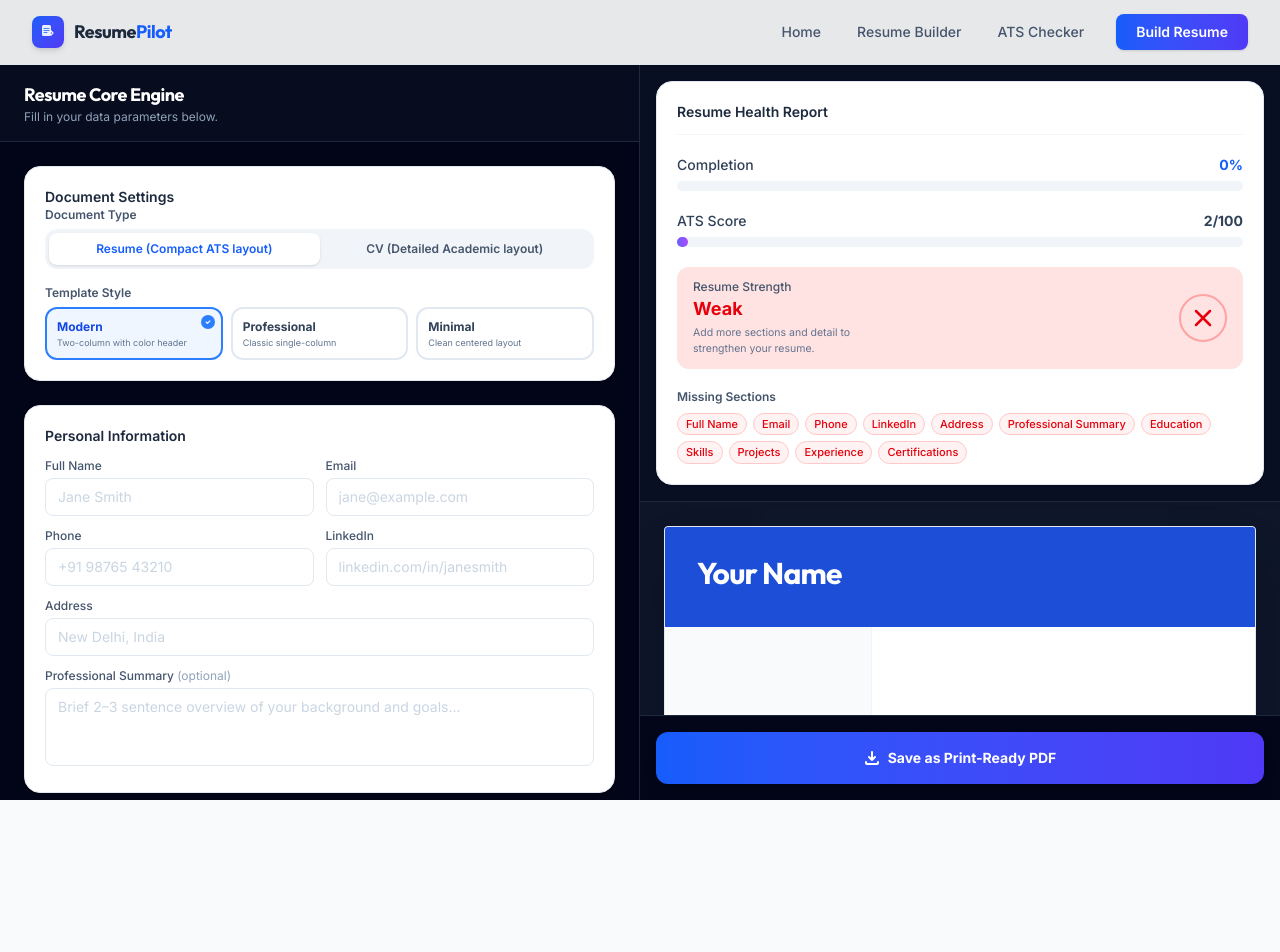
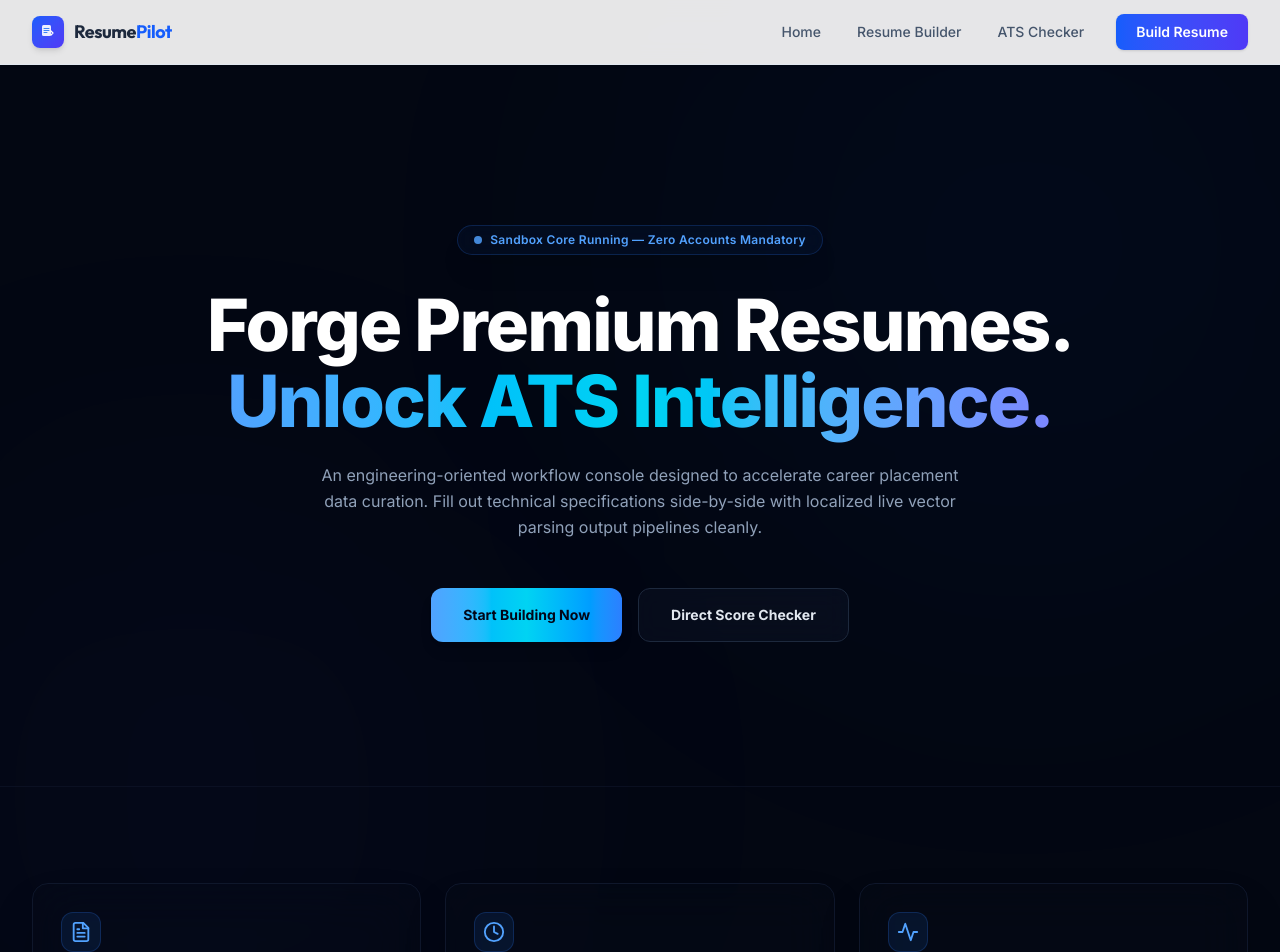
Before and after one commit to S-Gijbile-19/Resume-Builder, a Next.js app in the folder resume-pilot/: page / in a window 1280 px wide. Shown: the top 952 px of the page. Before the commit the page ends 800 px from the top, so only its background shows below. Built offline with nearby package versions, Linux system fonts and the light colour scheme.

Commit message:
improved landing page with hero section and feature overview

```diff
--- a/resume-pilot/app/builder/page.tsx
+++ b/resume-pilot/app/builder/page.tsx
@@ -38,106 +38,99 @@ export default function BuilderPage() {
   const resumeText = resumeDataToText(data);
   const atsResult = calculateATSScore(resumeText);
 
-  // 💡 DETACHED SNAPSHOT PRINT ENGINE (CRASH-PROOF)
+  // 💡 FIXED DYNAMIC CONTAINER PRINT MATRIX FOR EXTENSIONS (CLEARS ALL OKLCH/LAB ERRORS)
   const handleDownload = async () => {
     setDownloading(true);
     try {
+      if (window.innerWidth < 1024) setActiveTab("preview");
+      await new Promise((r) => setTimeout(r, 300));
+
       const html2canvas = (await import("html2canvas")).default;
       const jsPDF = (await import("jspdf")).default;
 
-      // 1. Create an isolated off-screen wrapper to clear Tailwind v4 lab/oklch spaces
-      const printWrapper = document.createElement("div");
-      printWrapper.style.position = "absolute";
-      printWrapper.style.left = "-9999px";
-      printWrapper.style.top = "0px";
-      printWrapper.style.width = "794px"; // Standard A4 Width at 96 DPI
-      printWrapper.style.backgroundColor = "#ffffff";
-      printWrapper.style.color = "#000000";
+      const element = previewRef.current;
+      if (!element) return;
 
-      // 2. Clone the inner template markup directly into our safe wrapper
-      if (previewRef.current) {
-        printWrapper.innerHTML = previewRef.current.innerHTML;
-
-        // Strip any dangerous styles manually from the inner elements before processing
-        printWrapper.querySelectorAll("*").forEach((node) => {
-          const el = node as HTMLElement;
-          el.style.animation = "none";
-          el.style.transition = "none";
-          // If any child template container has native modern inline backgrounds, fall back to safe Hex
-          if (el.style.backgroundColor.includes("lab") || el.style.backgroundColor.includes("oklch")) {
-            el.style.backgroundColor = "#ffffff";
-          }
-        });
-
-        document.body.appendChild(printWrapper);
-      } else {
-        throw new Error("Canvas source element context missing.");
-      }
-
-      // 3. Point html2canvas to the sanitized off-screen container
-      const canvas = await html2canvas(printWrapper, {
+      const canvas = await html2canvas(element, {
         scale: 2,
         useCORS: true,
-        logging: false,
+        logging: true,
         backgroundColor: "#ffffff",
+        foreignObjectRendering: false,
+        removeContainer: true,
+        onclone: (clonedDoc: Document) => {
+          clonedDoc.querySelectorAll("*").forEach((el) => {
+            const htmlEl = el as HTMLElement;
+            htmlEl.style.animation = "none";
+            htmlEl.style.transition = "none";
+
+            const computedStyle = window.getComputedStyle(htmlEl);
+            if (computedStyle.backgroundColor.includes("lab(") || computedStyle.backgroundColor.includes("oklch(")) {
+              htmlEl.style.backgroundColor = "#ffffff";
+            }
+            if (computedStyle.color.includes("lab(") || computedStyle.color.includes("oklch(")) {
+              htmlEl.style.color = "#1f2937";
+            }
+            if (htmlEl.style.backgroundImage?.includes("lab(") || htmlEl.style.backgroundImage?.includes("oklch(")) {
+              htmlEl.style.backgroundImage = "none";
+            }
+          });
+        },
       });
-
-      // 4. Cleanup the temporary wrapper immediately
-      document.body.removeChild(printWrapper);
 
       const imgData = canvas.toDataURL("image/png");
       const pdf = new jsPDF({ orientation: "portrait", unit: "mm", format: "a4" });
       const pdfWidth = pdf.internal.pageSize.getWidth();
       const pdfHeight = (canvas.height * pdfWidth) / canvas.width;
-
       pdf.addImage(imgData, "PNG", 0, 0, pdfWidth, pdfHeight);
-      pdf.save(`${data.fullName.trim().replace(/\s+/g, "_") || "ResumePilot_Build"}.pdf`);
+      pdf.save(`${data.fullName.trim().replace(/\s+/g, "_") || "resume"}.pdf`);
     } catch (err) {
-      console.error("Detached print routine error:", err);
-      alert("PDF compilation failed due to styles conflict. Please check your data fields.");
+      console.error("PDF export failed:", err);
+      alert("PDF export failed. Please verify configurations layout context.");
     } finally {
       setDownloading(false);
     }
   };
 
   return (
-    <div className="flex flex-col h-screen w-screen bg-slate-900 text-slate-100 overflow-hidden">
+    <div className="flex flex-col h-screen bg-slate-50 overflow-hidden">
       <Navbar />
 
-      {/* 💻 MODERN SPLIT SCREEN INTERACTIVE WORKSPACE */}
-      <div className="flex flex-1 overflow-hidden relative">
+      {/* 💻 TRUE SPLIT SCREEN LAYOUT WRAPPER CONTROLLER */}
+      <div className="flex flex-col lg:flex-row flex-1 overflow-hidden">
 
-        {/* LEFT VIEW: Scrollable Data Input Matrix */}
+        {/* Left Side Panel — Typing Content Inputs Section */}
         <div
-          className={`w-full lg:w-1/2 flex flex-col h-full bg-slate-950 border-r border-slate-800 ${activeTab === "preview" ? "hidden lg:flex" : "flex"
+          className={`w-full lg:w-1/2 flex flex-col h-full bg-white border-r border-slate-200 ${activeTab === "preview" ? "hidden lg:flex" : "flex"
             }`}
         >
-          <div className="px-6 py-4 border-b border-slate-800 bg-slate-900/40 flex justify-between items-center shrink-0">
+          <div className="px-6 py-4 border-b border-slate-200 bg-slate-50 flex justify-between items-center shrink-0">
             <div>
-              <h1 className="text-lg font-bold text-white tracking-tight" style={{ fontFamily: "'Outfit', sans-serif" }}>
-                Resume Core Engine
+              <h1 className="text-xl font-bold text-slate-900" style={{ fontFamily: "'Outfit', sans-serif" }}>
+                Resume Data Core
               </h1>
-              <p className="text-xs text-slate-400">Fill in your information fields below.</p>
+              <p className="text-xs text-slate-500">Modify your data field inputs components below.</p>
             </div>
 
-            {/* Mobile View Tab Controls */}
-            <div className="lg:hidden flex rounded-lg border border-slate-800 p-1 bg-slate-950">
+            {/* Mobile Navigation Interface Link Matrix */}
+            <div className="lg:hidden flex rounded-md border border-slate-200 p-1 bg-white">
               <button
                 onClick={() => setActiveTab("form")}
-                className={`px-3 py-1 text-xs font-semibold rounded-md transition-all ${activeTab === "form" ? "bg-blue-600 text-white" : "text-slate-400"}`}
+                className={`px-3 py-1 text-xs font-semibold rounded-md ${activeTab === "form" ? "bg-blue-600 text-white" : "text-slate-600"}`}
               >
-                Inputs
+                Inputs View
               </button>
               <button
                 onClick={() => setActiveTab("preview")}
-                className={`px-3 py-1 text-xs font-semibold rounded-md transition-all ${activeTab === "preview" ? "bg-blue-600 text-white" : "text-slate-400"}`}
+                className={`px-3 py-1 text-xs font-semibold rounded-md ${activeTab === "preview" ? "bg-blue-600 text-white" : "text-slate-600"}`}
               >
-                Preview & Score
+                Live Preview
               </button>
             </div>
           </div>
 
-          <div className="flex-1 overflow-y-auto p-6 space-y-4 custom-scrollbar bg-slate-950/20">
+          {/* Scrolling Panel Form Entry Body */}
+          <div className="flex-1 overflow-y-auto p-6 space-y-4 custom-scrollbar">
             <BuilderForm
               data={data}
               onChange={setData}
@@ -148,49 +141,33 @@ export default function BuilderPage() {
           </div>
         </div>
 
-        {/* RIGHT VIEW: Independent Live Preview & Score Metrics */}
+        {/* Right Side Panel — Live Resume Mirror Preview & Real-time ATS Analytics Progress */}
         <div
-          className={`w-full lg:w-1/2 flex flex-col h-full bg-slate-900/60 ${activeTab === "form" ? "hidden lg:flex" : "flex"
+          className={`w-full lg:w-1/2 flex flex-col h-full bg-slate-100/60 ${activeTab === "form" ? "hidden lg:flex" : "flex"
             }`}
         >
-          {/* Real-time ATS Analytics Header Panel */}
-          <div className="p-4 border-b border-slate-800 bg-slate-950/40 shrink-0">
+          {/* Real-time Score Tracking Header Node */}
+          <div className="p-4 border-b border-slate-200 bg-white shadow-sm shrink-0">
             <HealthReport data={data} atsScore={atsResult.totalScore} />
           </div>
 
-          {/* Document Render Isolation Layer */}
-          <div className="flex-1 overflow-y-auto p-6 flex flex-col items-center justify-start bg-slate-900/20 custom-scrollbar">
-            <div className="w-full max-w-[800px] bg-white shadow-2xl border border-slate-200 rounded-sm overflow-hidden p-0 shrink-0">
-              {/* This node serves as our clean target context markup provider */}
-              <div ref={previewRef} className="w-full bg-white text-slate-900">
-                <ResumePreview data={data} template={template} />
+          {/* Mirror Render Layout Area */}
+          <div className="flex-1 overflow-y-auto p-6 flex flex-col items-center justify-start custom-scrollbar">
+            <div className="w-full max-w-[820px] bg-white shadow-xl border border-slate-200 rounded-sm overflow-x-auto">
+              <div className="min-w-[760px]">
+                <ResumePreview data={data} template={template} previewRef={previewRef} />
               </div>
             </div>
           </div>
 
-          {/* Persistent Action Footer Link */}
-          <div className="p-4 bg-slate-950 border-t border-slate-800 shrink-0 flex gap-4">
+          {/* Sticky Document Vector Stream Compiler Trigger Footer */}
+          <div className="p-4 bg-white border-t border-slate-200 shrink-0 flex gap-4">
             <button
               onClick={handleDownload}
               disabled={downloading}
-              className="w-full flex items-center justify-center gap-2 py-4 px-6 text-sm font-bold text-white bg-gradient-to-r from-blue-600 to-indigo-600 rounded-xl hover:from-blue-700 hover:to-indigo-700 shadow-lg transition-all duration-200 disabled:opacity-50"
+              className="w-full flex items-center justify-center gap-2 py-3.5 px-6 text-sm font-bold text-white bg-gradient-to-r from-blue-600 to-indigo-600 rounded-xl hover:from-blue-700 hover:to-indigo-700 shadow-md hover:shadow-lg transition-all duration-200 active:scale-[0.99] disabled:opacity-60 disabled:cursor-not-allowed"
             >
-              {downloading ? (
-                <>
-                  <svg className="animate-spin h-4 w-4 text-white" fill="none" viewBox="0 0 24 24">
-                    <circle className="opacity-25" cx="12" cy="12" r="10" stroke="currentColor" strokeWidth="4" />
-                    <path className="opacity-75" fill="currentColor" d="M4 12a8 8 0 018-8V0C5.373 0 0 5.373 0 12h4z" />
-                  </svg>
-                  Isolating Styles Map...
-                </>
-              ) : (
-                <>
-                  <svg width="16" height="16" viewBox="0 0 16 16" fill="none" stroke="currentColor" strokeWidth="2" strokeLinecap="round" strokeLinejoin="round">
-                    <path d="M8 2v8M5 7l3 3 3-3M2 12v1a1 1 0 001 1h10a1 1 0 001-1v-1" />
-                  </svg>
-                  Download Clear Digital PDF
-                </>
-              )}
+              {downloading ? "Compiling Document Matrix..." : "Download Export-Ready PDF"}
             </button>
           </div>
         </div>
--- a/resume-pilot/app/page.tsx
+++ b/resume-pilot/app/page.tsx
@@ -1,207 +1,113 @@
 "use client";
 
-import { useRef, useState } from "react";
+import Link from "next/link";
 import Navbar from "@/components/Navbar";
 import Footer from "@/components/Footer";
-import BuilderForm from "@/components/BuilderForm";
-import ResumePreview from "@/components/ResumePreview";
-import HealthReport from "@/components/HealthReport";
-import { ResumeData, TemplateType } from "@/types/resume";
-import { resumeDataToText, calculateATSScore } from "@/lib/ats";
 
-const defaultData: ResumeData = {
-  documentType: "resume",
-  fullName: "",
-  email: "",
-  phone: "",
-  linkedin: "",
-  address: "",
-  summary: "",
-  education: [{ id: "edu-1", institution: "", degree: "", field: "", startYear: "", endYear: "", gpa: "" }],
-  skills: "",
-  projects: [{ id: "proj-1", name: "", description: "", technologies: "", link: "" }],
-  experience: [{ id: "exp-1", company: "", role: "", startDate: "", endDate: "", description: "", current: false }],
-  certifications: "",
-  achievements: "",
-  languages: "",
-  publications: "",
-  additionalDetails: "",
-};
+const features = [
+  {
+    icon: (
+      <svg width="22" height="22" viewBox="0 0 24 24" fill="none" stroke="currentColor" strokeWidth="2" strokeLinecap="round" strokeLinejoin="round">
+        <path d="M14.5 2H6a2 2 0 0 0-2 2v16a2 2 0 0 0 2 2h12a2 2 0 0 0 2-2V7.5L14.5 2z" />
+        <polyline points="14 2 14 8 20 8" />
+        <line x1="16" y1="13" x2="8" y2="13" />
+        <line x1="16" y1="17" x2="8" y2="17" />
+        <line x1="10" y1="9" x2="8" y2="9" />
+      </svg>
+    ),
+    title: "Smart Split Workspace",
+    description: "Build premium resumes with an interactive side-by-side editor panel matrix view. Watch mutations update instantaneously.",
+  },
+  {
+    icon: (
+      <svg width="22" height="22" viewBox="0 0 24 24" fill="none" stroke="currentColor" strokeWidth="2" strokeLinecap="round" strokeLinejoin="round">
+        <circle cx="12" cy="12" r="10" />
+        <polyline points="12 6 12 12 16 14" />
+      </svg>
+    ),
+    title: "ATS Compatibility Scan",
+    description: "Evaluates standard textual structure densities dynamically to output comprehensive rating insights up to 100 on the fly.",
+  },
+  {
+    icon: (
+      <svg width="22" height="22" viewBox="0 0 24 24" fill="none" stroke="currentColor" strokeWidth="2" strokeLinecap="round" strokeLinejoin="round">
+        <path d="M22 12h-4l-3 9L9 3l-3 9H2" />
+      </svg>
+    ),
+    title: "Document Health Metrics",
+    description: "Tracks active data field completion percentages, component alignment strength parameters, and critical missing block warnings.",
+  },
+];
 
-export default function BuilderPage() {
-  const [data, setData] = useState<ResumeData>(defaultData);
-  const [template, setTemplate] = useState<TemplateType>("modern");
-  const [downloading, setDownloading] = useState(false);
-  const [activeTab, setActiveTab] = useState<"form" | "preview">("form");
-  const previewRef = useRef<HTMLDivElement>(null);
+export default function HomePage() {
+  return (
+    <div className="flex flex-col min-h-screen bg-[#030712] text-slate-100 relative overflow-x-hidden selection:bg-blue-500/30">
 
-  const resumeText = resumeDataToText(data);
-  const atsResult = calculateATSScore(resumeText);
+      {/* Radiant Mesh Background Aura Elements */}
+      <div className="absolute inset-0 pointer-events-none z-0 overflow-hidden">
+        <div className="absolute top-[-10%] right-[-10%] w-[60vw] h-[60vw] rounded-full bg-blue-600/[0.03] blur-[140px]" />
+        <div className="absolute bottom-[20%] left-[-10%] w-[50vw] h-[50vw] rounded-full bg-indigo-600/[0.03] blur-[140px]" />
+      </div>
 
-  // 💡 NATIVE PRINT MATRIX BYPASS ENGINE
-  const handleDownload = () => {
-    setDownloading(true);
-    try {
-      const previewElement = previewRef.current;
-      if (!previewElement) {
-        alert("Preview container wrapper not mounted.");
-        return;
-      }
-
-      // 1. Open an isolated empty print window context
-      const printWindow = window.open("", "_blank");
-      if (!printWindow) {
-        alert("Popup blocked! Please allow popups to export your resume PDF.");
-        return;
-      }
-
-      // 2. Fetch all document stylesheets so fonts and structures mirror perfectly
-      let stylesMarkup = "";
-      document.querySelectorAll("link[rel='stylesheet'], style").forEach((styleNode) => {
-        stylesMarkup += styleNode.outerHTML;
-      });
-
-      // 3. Inject clean isolated container markup with strict print styles forced inline
-      printWindow.document.write(`
-        <html>
-          <head>
-            <title>${data.fullName || "Resume"}_CV</title>
-            ${stylesMarkup}
-            <style>
-              /* Force clean print rendering context */
-              @media print {
-                body {
-                  background-color: #ffffff !important;
-                  color: #000000 !important;
-                  -webkit-print-color-adjust: exact !important;
-                  print-color-adjust: exact !important;
-                }
-                html, body {
-                  width: 210mm;
-                  height: 297mm;
-                  overflow: hidden;
-                }
-              }
-              body {
-                padding: 0;
-                margin: 0;
-                background-color: #ffffff;
-              }
-              /* Strip out interactive helper margins if any inside cloned scope */
-              #resume-preview-root {
-                box-shadow: none !important;
-                border: none !important;
-                width: 100% !important;
-              }
-            </style>
-          </head>
-          <body>
-            <div style="width: 100%; max-width: 800px; margin: 0 auto;">
-              ${previewElement.innerHTML}
-            </div>
-            <script>
-              // Trigger target browser save context as soon as resources load up
-              window.onload = function() {
-                window.print();
-                setTimeout(function() { window.close(); }, 500);
-              };
-            </script>
-          </body>
-        </html>
-      `);
-
-      printWindow.document.close();
-    } catch (err) {
-      console.error("Native window subsystem error:", err);
-      alert("Native print engine integration failed.");
-    } finally {
-      setDownloading(false);
-    }
-  };
-
-  return (
-    <div className="flex flex-col h-screen w-screen bg-slate-900 text-slate-100 overflow-hidden">
       <Navbar />
 
-      {/* 💻 MODERN SPLIT SCREEN INTERACTIVE WORKSPACE */}
-      <div className="flex flex-1 overflow-hidden relative">
+      {/* Hero Display Layer */}
+      <section className="relative pt-32 pb-24 lg:pt-40 lg:pb-36 border-b border-slate-900/60 z-10">
+        <div className="max-w-7xl mx-auto px-4 sm:px-6 lg:px-8 relative text-center">
 
-        {/* LEFT COMPONENT: Input Forms Area */}
-        <div
-          className={`w-full lg:w-1/2 flex flex-col h-full bg-slate-950 border-r border-slate-800 ${activeTab === "preview" ? "hidden lg:flex" : "flex"
-            }`}
-        >
-          <div className="px-6 py-4 border-b border-slate-800 bg-slate-900/40 flex justify-between items-center shrink-0">
-            <div>
-              <h1 className="text-lg font-bold text-white tracking-tight" style={{ fontFamily: "'Outfit', sans-serif" }}>
-                Resume Core Engine
-              </h1>
-              <p className="text-xs text-slate-400">Fill in your data parameters below.</p>
-            </div>
+          <div className="inline-flex items-center gap-2 px-4 py-1.5 rounded-full bg-blue-500/5 border border-blue-500/20 text-blue-400 text-xs font-semibold tracking-wide backdrop-blur-md mb-8 shadow-xl">
+            <span className="w-2 h-2 rounded-full bg-blue-400 animate-pulse" /> Sandbox Core Running — Zero Accounts Mandatory
+          </div>
 
-            {/* Mobile Navigation Interface Link Matrix */}
-            <div className="lg:hidden flex rounded-lg border border-slate-800 p-1 bg-slate-950">
-              <button
-                onClick={() => setActiveTab("form")}
-                className={`px-3 py-1 text-xs font-semibold rounded-md transition-all ${activeTab === "form" ? "bg-blue-600 text-white" : "text-slate-400"}`}
+          <div className="max-w-4xl mx-auto space-y-6">
+            <h1 className="text-4xl sm:text-6xl lg:text-7xl font-extrabold tracking-tight text-white leading-[1.05]">
+              Forge Premium Resumes. <br />
+              <span className="bg-gradient-to-r from-blue-400 via-cyan-400 to-indigo-400 bg-clip-text text-transparent">
+                Unlock ATS Intelligence.
+              </span>
+            </h1>
+
+            <p className="max-w-2xl mx-auto text-sm sm:text-base text-slate-400 leading-relaxed">
+              An engineering-oriented workflow console designed to accelerate career placement data curation. Fill out technical specifications side-by-side with localized live vector parsing output pipelines cleanly.
+            </p>
+
+            <div className="pt-6 flex flex-wrap justify-center gap-4">
+              <Link
+                href="/builder"
+                className="px-8 py-4 text-sm font-bold text-slate-950 bg-gradient-to-r from-blue-400 via-cyan-400 to-blue-500 rounded-xl hover:opacity-95 transition-all shadow-lg active:scale-[0.99] flex items-center gap-2"
               >
-                Inputs
-              </button>
-              <button
-                onClick={() => setActiveTab("preview")}
-                className={`px-3 py-1 text-xs font-semibold rounded-md transition-all ${activeTab === "preview" ? "bg-blue-600 text-white" : "text-slate-400"}`}
+                Start Building Now
+              </Link>
+              <Link
+                href="/ats-checker"
+                className="px-8 py-4 text-sm font-bold text-slate-200 border border-slate-800 bg-slate-900/40 backdrop-blur-md rounded-xl hover:bg-slate-800 transition-all active:scale-[0.99]"
               >
-                Preview & Score
-              </button>
+                Direct Score Checker
+              </Link>
             </div>
           </div>
 
-          <div className="flex-1 overflow-y-auto p-6 space-y-4 custom-scrollbar bg-slate-950/20">
-            <BuilderForm
-              data={data}
-              onChange={setData}
-              template={template}
-              onTemplateChange={setTemplate}
-              onDownload={handleDownload}
-            />
+        </div>
+      </section>
+
+      {/* Utilities Section Overview */}
+      <section className="py-24 bg-transparent relative z-10">
+        <div className="max-w-7xl mx-auto px-4 sm:px-6 lg:px-8">
+          <div className="grid grid-cols-1 md:grid-cols-3 gap-6">
+            {features.map((f, idx) => (
+              <div key={idx} className="p-7 rounded-2xl border border-slate-900 bg-[#090f1c]/30 backdrop-blur-xl shadow-2xl">
+                <div className="w-10 h-10 rounded-xl bg-blue-500/10 border border-blue-500/20 flex items-center justify-center text-blue-400">
+                  {f.icon}
+                </div>
+                <h3 className="mt-5 font-bold text-slate-200 tracking-wide">{f.title}</h3>
+                <p className="mt-2 text-xs text-slate-400 leading-relaxed">{f.description}</p>
+              </div>
+            ))}
           </div>
         </div>
+      </section>
 
-        {/* RIGHT COMPONENT: Live Render Preview + Score Metrics Display */}
-        <div
-          className={`w-full lg:w-1/2 flex flex-col h-full bg-slate-900/60 ${activeTab === "form" ? "hidden lg:flex" : "flex"
-            }`}
-        >
-          {/* Live ATS Performance Indicator Layer */}
-          <div className="p-4 border-b border-slate-800 bg-slate-950/40 shrink-0">
-            <HealthReport data={data} atsScore={atsResult.totalScore} />
-          </div>
-
-          {/* Core Viewport Preview Isolation Deck */}
-          <div className="flex-1 overflow-y-auto p-6 flex flex-col items-center justify-start bg-slate-900/20 custom-scrollbar">
-            <div className="w-full max-w-[800px] bg-white shadow-2xl border border-slate-200 rounded-sm overflow-hidden p-0 shrink-0">
-              <div ref={previewRef} className="w-full bg-white text-slate-900">
-                <ResumePreview data={data} template={template} />
-              </div>
-            </div>
-          </div>
-
-          {/* Bottom Action Console Container */}
-          <div className="p-4 bg-slate-950 border-t border-slate-800 shrink-0 flex gap-4">
-            <button
-              onClick={handleDownload}
-              disabled={downloading}
-              className="w-full flex items-center justify-center gap-2 py-4 px-6 text-sm font-bold text-white bg-gradient-to-r from-blue-600 to-indigo-600 rounded-xl hover:from-blue-700 hover:to-indigo-700 shadow-lg transition-all duration-200"
-            >
-              <svg width="16" height="16" viewBox="0 0 16 16" fill="none" stroke="currentColor" strokeWidth="2" strokeLinecap="round" strokeLinejoin="round">
-                <path d="M8 2v8M5 7l3 3 3-3M2 12v1a1 1 0 001 1h10a1 1 0 001-1v-1" />
-              </svg>
-              Save as Print-Ready PDF
-            </button>
-          </div>
-        </div>
-
-      </div>
+      <Footer />
     </div>
   );
 }
```
